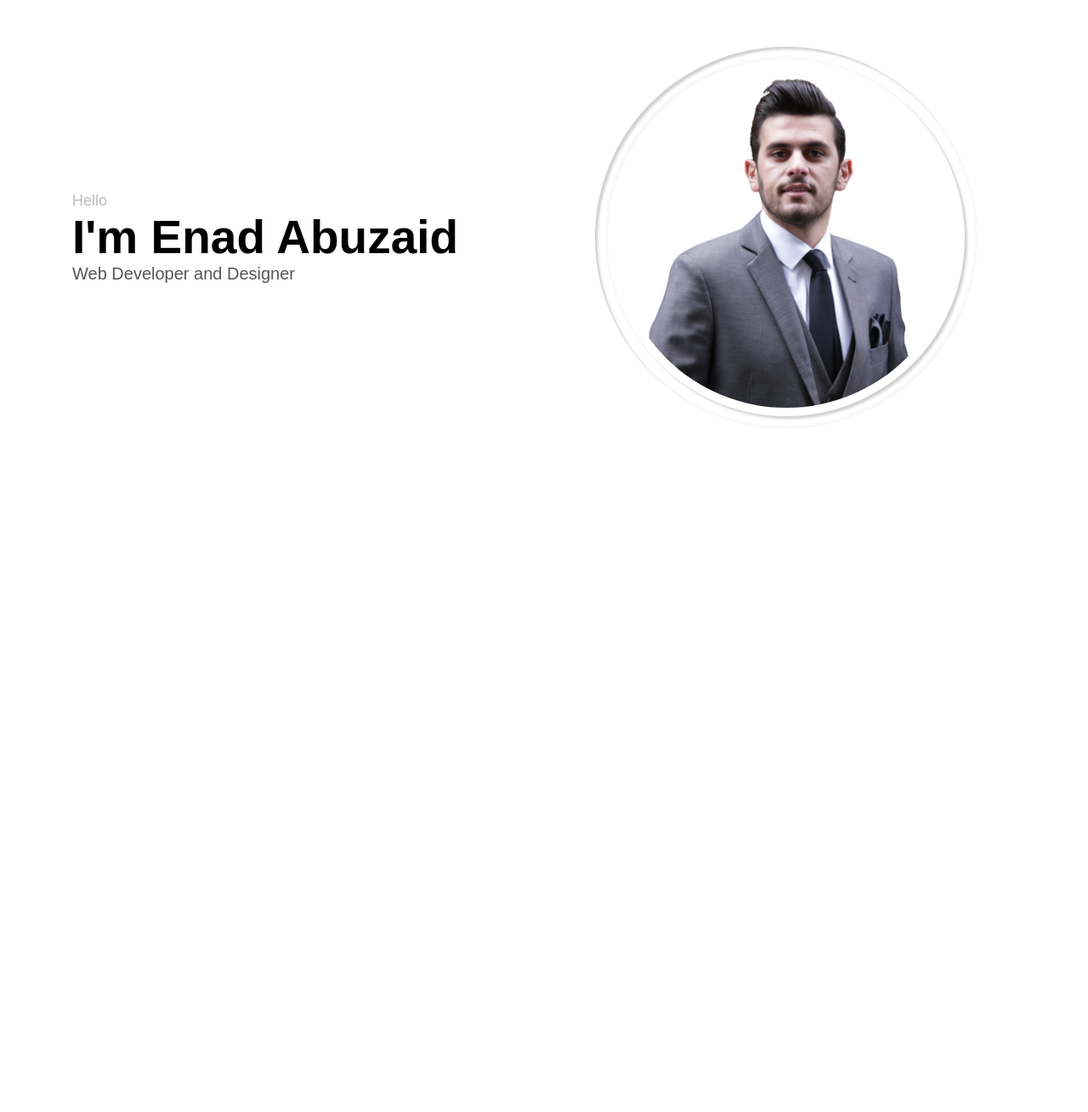
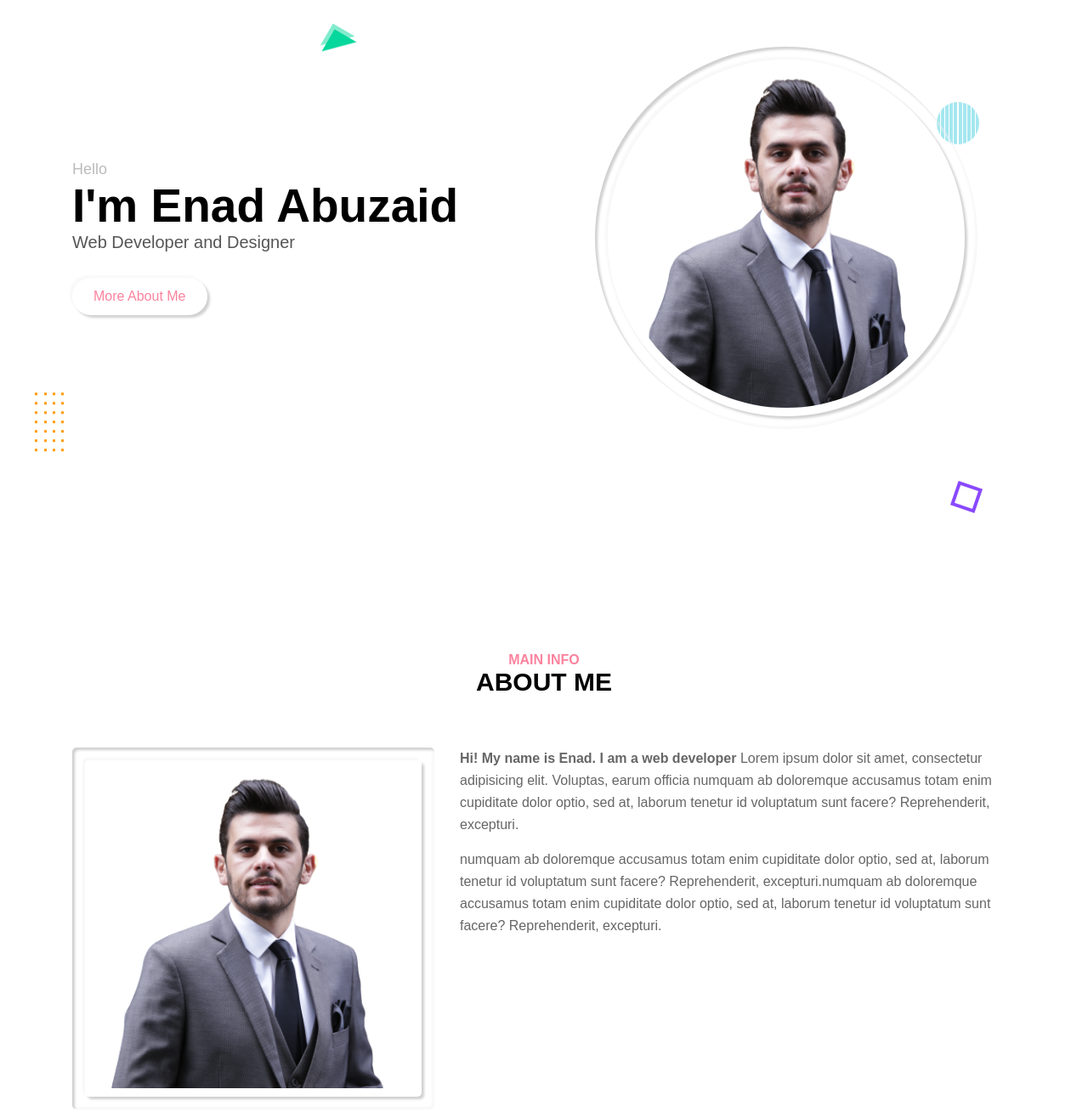
Before and after one commit to Enadabuzaid/MyProtfolio, a plain HTML site: page index.html in a window 1280 px wide. Shown: the part 120-1429 px from the top of the page at 85% size. Before the commit the page ends 800 px from the top, so only its background shows below. Drawn offline with Linux system fonts and the light colour scheme; a web font is replaced by a local one.

Commit message:
"edit night"

```diff
--- a/index.html
+++ b/index.html
@@ -45,12 +45,66 @@
 	<!-- home section-->
 
 	<section class="home-section section">
+		<!--effect warp -->
+
+		<div class="effect-wrap">
+			<div class="effect effect-1"></div>
+			<div class="effect effect-2">
+				<div></div>
+				<div></div>
+				<div></div>
+				<div></div>
+				<div></div>
+				<div></div>
+				<div></div>
+				<div></div>
+				<div></div>
+				<div></div>
+				<div></div>
+				<div></div>
+				<div></div>
+				<div></div>
+				<div></div>
+				<div></div>
+				<div></div>
+				<div></div>
+				<div></div>
+				<div></div>
+				<div></div>
+				<div></div>
+				<div></div>
+				<div></div>
+				<div></div>
+				<div></div>
+				<div></div>
+				<div></div>
+			</div>
+
+			<div class="effect effect-3"></div>
+			<div class="effect effect-4"></div>
+
+			<div class="effect effect-5">
+				<div></div>
+				<div></div>
+				<div></div>
+				<div></div>
+				<div></div>
+				<div></div>
+				<div></div>
+				<div></div>
+				<div></div>
+				<div></div>
+			</div>
+		</div>
+		<!--/End effect warp -->
+
 		<div class="container">
 			<div class="row full-screen align-items-center">
 				<div class="home-text">
 					<p>Hello</p>
 					<h2>I'm Enad Abuzaid</h2>
 					<h1>Web Developer and Designer</h1>
+					<a href="#" class="btn-1 outer-shadow hover-in-shadow">More About Me</a>
 				</div>
 				<div class="home-img">
 					<div class="img-box inner-shadow">
@@ -63,6 +117,30 @@
 
 	<!-- /End home section-->
 
+	<!-- about section-->
+	<section class="about-section section">
+		<div class="container">
+			<div class="row">
+				<div class="section-title">
+					<h2 data-heading="main info">About Me</h2>
+				</div>
+			</div>
+			<div class="row">
+				<div class="about-img">
+					<div class="img-box inner-shadow">
+						<img class="outer-shadow" src="ee1.png" alt="test">
+					</div>
+				</div>
+				<div class="about-info">
+					<p><span>Hi! My name is Enad. I am a web developer</span> Lorem ipsum dolor sit amet, consectetur adipisicing elit. Voluptas, earum officia numquam ab doloremque accusamus totam enim cupiditate dolor optio, sed at, laborum tenetur id voluptatum sunt facere? Reprehenderit, excepturi.</p>
+					<p>numquam ab doloremque accusamus totam enim cupiditate dolor optio, sed at, laborum tenetur id voluptatum sunt facere? Reprehenderit, excepturi.numquam ab doloremque accusamus totam enim cupiditate dolor optio, sed at, laborum tenetur id voluptatum sunt facere? Reprehenderit, excepturi.</p>
+				</div>
+			</div>
+		</div>
+	</section>
+	<!-- / End about section-->
+
+
 
 </body>
 </html>
--- a/style.css
+++ b/style.css
@@ -45,7 +45,7 @@ body{
 }
 
 a{
-	text-decoration: none;
+	text-decoration:none;
 }
 
 ul{
@@ -105,6 +105,154 @@ img{
 }
 .align-items-center{
 	align-items: center;
+}
+
+.btn-1{
+	padding: 10px 25px;
+	font-size: 16px;
+	font-weight: 500;
+	color: var(--skin-color);
+	background-color: transparent;
+	line-height: 1.5;
+	cursor: pointer;
+	border-radius: 30px;
+	transition: all 0.3s ease;
+	display: inline-block;
+
+}
+
+.btn-1:after{
+	border-radius: 30px;
+}
+.effect-wrap .effect{
+	position: absolute;
+	z-index: -1;
+}
+
+.effect-1{
+	width: 30px;
+	height: 30px;
+	border: 4px solid #8a49ff;
+	right: 10%;
+	bottom: 10%;
+	animation: spin 10s infinite;
+
+}
+.effect-2{
+	left: 3%;
+	bottom: 20%;
+	width: 40px;
+	display: flex;
+	flex-wrap: wrap;
+	justify-content: space-between;
+	animation: topBounce 3s ease-in-out infinite;
+}
+.effect-2 div{
+	height: 3px;
+	width: 3px;
+	background-color: #ff9c07;
+	margin: 0 3px 8px;
+}
+
+.effect-3{
+	height: 180px;
+	width: 180px;
+	border: 25px solid var(--skin-color);
+	border-radius: 50%;
+	left: 50%;
+	top: -120px;
+	animation: leftBounce 3s ease-in-out infinite
+}
+
+.effect-4{
+	border-top:30px solid transparent;
+	border-left:30px solid #06d79c;
+	left: 30%;
+	top: 20%;
+	animation: spin 15s linear infinite;
+}
+
+.effect-4:before{
+	content: '';
+	border-top: 30px solid transparent;
+	border-left: 30px solid #06d79c;
+	position: absolute;
+	opacity: 0.5;
+	left: -35px;
+	top: -25px;
+}
+
+.effect-5{
+	height: 50px;
+	width: 50px;
+	right: 10%;
+	top: 30%;
+	display: flex;
+	justify-content: space-between;
+	border-radius: 50%;
+	overflow-y:hidden;
+	animation: spin 10s linear infinite;
+	opacity: 0.5;
+
+}
+.effect-5 div{
+	width: 4px;
+	background-color: #4dd0e1;
+}
+
+
+
+@keyframes spin {
+	0%{
+		transform: rotate(0deg);
+	}
+	100%{
+		transform: rotate(360deg);
+	}
+}
+
+@keyframes topBounce {
+	0%,100%{
+		transform: translateY(0);
+	}
+	50%{
+		transform: translateY(25px);
+	}
+}
+
+@keyframes leftBounce {
+	0%,100%{
+		transform: translateX(0);
+	}
+	50%{
+		transform: translateX(25px);
+	}
+}
+
+.section-title{
+	padding: 0 15px;
+	flex: 0 0 100%;
+	max-width:100% ;
+	text-align: center;
+	margin-bottom: 60px;:
+}
+
+.section-title h2{
+	display: inline-block;
+	font-size: 30px;
+	font-weight: 700;
+	color: var(--text-black-900);
+	text-transform: uppercase;
+	margin: 0;
+}
+
+.section-title h2:before{
+	content: attr(data-heading);
+	display: block;
+	font-size: 16px;
+	font-weight: 600;
+	color: var(--skin-color);
+
 }
 /*-----header ---------*/
 .header{
@@ -257,6 +405,9 @@ img{
 }
 
 /* --------- home -------*/
+.home-section{
+	position: relative;
+}
 .home-section .full-screen{
 	padding: 50px 0;
 	min-height: 100vh;
@@ -290,7 +441,9 @@ img{
 	color: var(--text-black-700);
 	margin: 0;
 }
-
+.home-section .home-text .btn-1{
+	margin-top: 30px;
+}
 .home-section .home-img .img-box{
 	max-width: 450px;
 	display: block;
@@ -305,3 +458,43 @@ img{
 	border-radius: 50%;
 	border:  10px solid transparent;
 }
+
+/*------ about -----*/
+.about-section{
+	padding: 88px 0 80px;
+	min-height: 100vh;
+}
+
+.about-section .about-img{
+	flex: 0 0 40%;
+	max-width: 40%;
+	padding: 0 15px;
+}
+
+.about-section .about-img .img-box{
+	padding:15px;
+	border-radius: 5px;
+
+}
+
+.about-section .about-img img{
+	width: 100%;
+	border: 10px solid transparent;
+	border-radius: 5px;
+}
+
+.about-section .about-info{
+	flex: 0 0 60%;
+	max-width: 60%;
+	padding: 0 15px;
+}
+
+.about-section .about-info p{
+	font-size: 16px;
+	line-height: 26px;
+	margin-bottom: 15px;
+	color: var(--text-black-600);
+}
+.about-section .about-info span{
+	font-weight: 700;
+}
```
